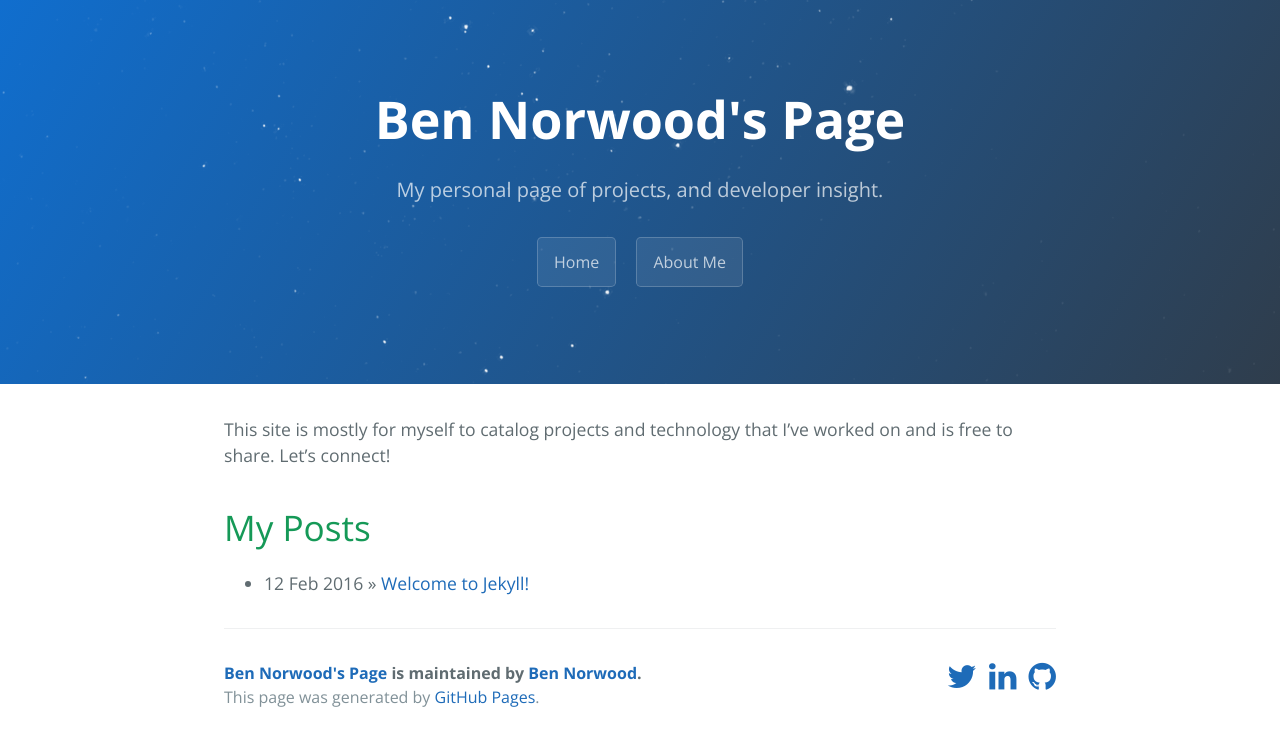
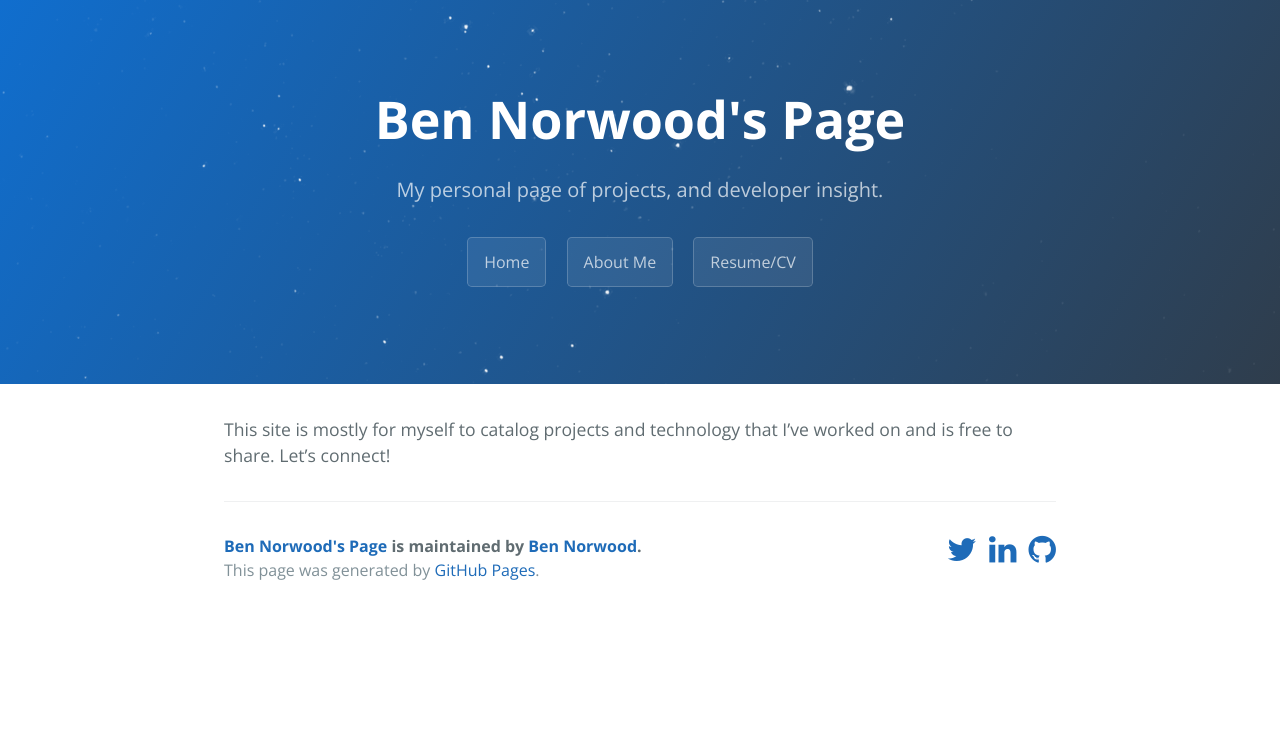
Before and after one commit to bennorwood/bennorwood.github.io, a Jekyll site: the page built from index.md, in a window 1280 px wide. Shown: the top 746 px of the page. Built offline with Jekyll 4.4.1, drawn with Linux system fonts in a browser that asks for light colours.

Commit message:
Added resume button. Removed pages for now.

```diff
--- a/_config.yml
+++ b/_config.yml
@@ -5,11 +5,17 @@ tagline: >-
 baseurl:      ""
 paginate:     1
 
+
+# Blog
+blog:
+    enabled:    false
+
 # About/contact
 author:
   name:       Ben Norwood
   email:      contact@bennorwood.co
   url:        https://www.linkedin.com/in/benjamin-norwood-71ab8577/
+  resume:     resume.pdf
   twitterHandle: daBenzino
   githubUsername:  bennorwood
   linkedInProfile:  benjamin-norwood-71ab8577
--- a/_includes/page-header.html
+++ b/_includes/page-header.html
@@ -7,5 +7,6 @@
         <h2 class="project-tagline">{{ site.tagline }}</h2>
         <a href="/" class="btn">Home</a>
         <a href="/about" class="btn">About Me</a>
+        <a href="/resume.pdf" class="btn">Resume/CV</a>
     </div>
 </section>
--- a/_layouts/home.html
+++ b/_layouts/home.html
@@ -5,11 +5,13 @@ title: {{ site.name }}
 
 <div id="home">
   {{content}}
+  {% if site.blog.enabled %}
+    <h1>My Posts</h1>
+    <ul class="posts">
+        {% for post in site.posts %}
+          <li><span>{{ post.date | date_to_string }}</span> &raquo; <a href="{{ site.baseurl }}{{ post.url }}">{{ post.title }}</a></li>
+        {% endfor %}
+    </ul>
+  {% endif %}
 
-  <h1>My Posts</h1>
-  <ul class="posts">
-    {% for post in site.posts %}
-      <li><span>{{ post.date | date_to_string }}</span> &raquo; <a href="{{ site.baseurl }}{{ post.url }}">{{ post.title }}</a></li>
-    {% endfor %}
-  </ul>
 </div>
```
Also changed, not shown: 1 other file.
